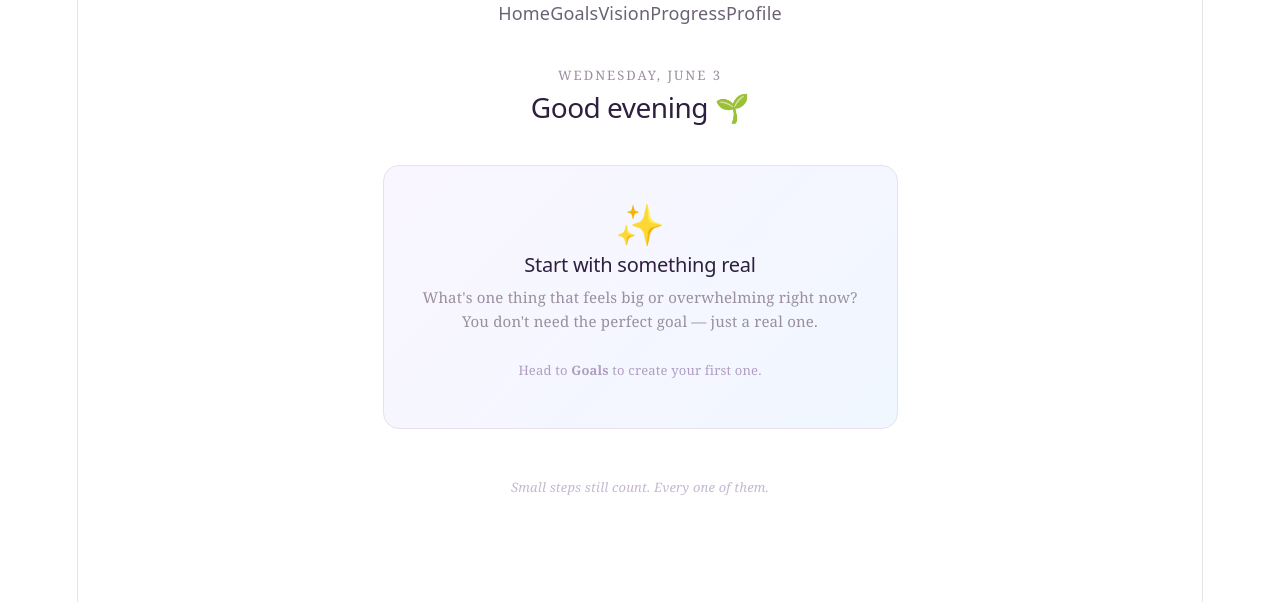
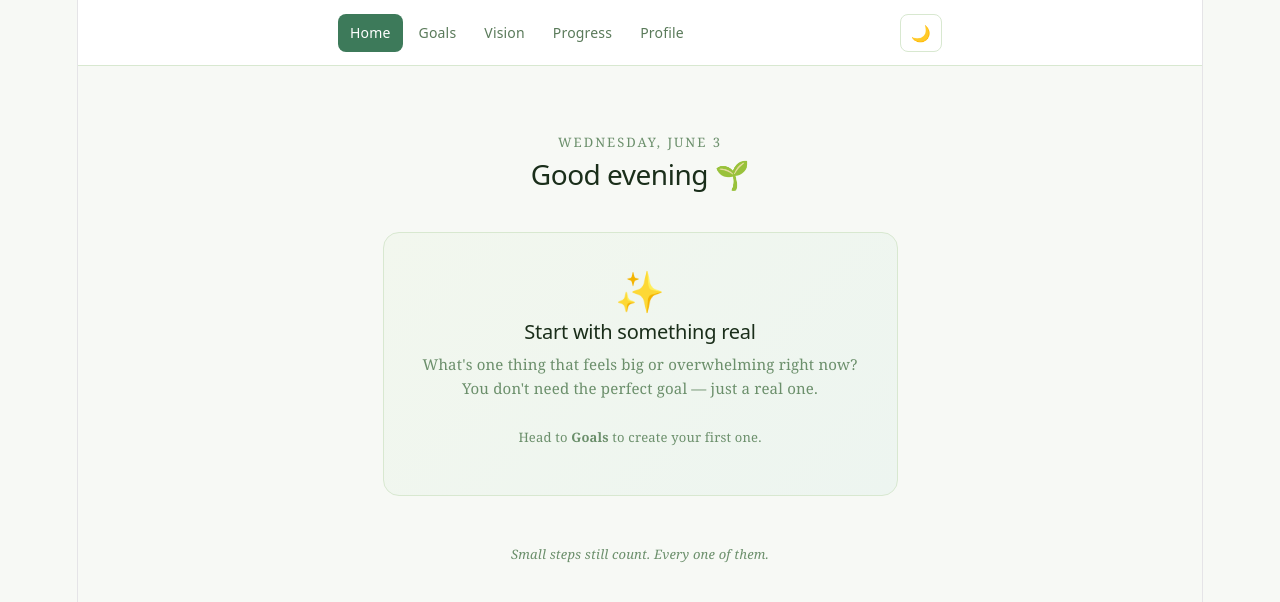
Before and after one commit to sunitajp955-a11y/tinysteps, a React (Vite) app: page / in a window 1280 px wide. Shown: the top 602 px of the page. Built offline with nearby package versions, Linux system fonts and the light colour scheme.

Commit message:
add sage/green theme with light/dark toggle

```diff
--- a/src/App.jsx
+++ b/src/App.jsx
@@ -1,4 +1,4 @@
-import { useState } from 'react';
+import { useState, useEffect } from 'react';
 import { DataProvider } from './data/DataContext';
 import HomeScreen from './components/screens/HomeScreen';
 import GoalsScreen from './components/screens/GoalsScreen';
@@ -7,8 +7,67 @@ import ProgressScreen from './components/screens/ProgressScreen';
 import ProfileScreen from './components/screens/ProfileScreen';
 import './App.css';
 
+const themes = {
+  light: {
+    '--ts-bg': '#f7f9f5',
+    '--ts-card': '#ffffff',
+    '--ts-card-alt': 'linear-gradient(135deg, #f2f7ee, #edf5f0)',
+    '--ts-border': '#d8e8d0',
+    '--ts-heading': '#1a2e1a',
+    '--ts-muted': '#6b8f6b',
+    '--ts-accent': 'linear-gradient(90deg, #5a9e6f, #3d7a5a)',
+    '--ts-accent-text': '#3d7a5a',
+    '--ts-track': '#d8e8d0',
+    '--ts-btn': '#3d7a5a',
+    '--ts-step-bg': 'linear-gradient(135deg, #f2f7ee, #eaf4ec)',
+    '--ts-step-border': '#b8d8c0',
+    '--ts-done-bg': 'linear-gradient(135deg, #eafaf1, #d5f5e3)',
+    '--ts-done-border': '#a3d9b1',
+    '--ts-done-btn': '#2e7d52',
+    '--ts-nav-bg': '#ffffff',
+    '--ts-nav-border': '#d8e8d0',
+    '--ts-nav-active': '#3d7a5a',
+    '--ts-nav-active-text': '#ffffff',
+    '--ts-nav-text': '#5a7a5a',
+    '--ts-body-bg': '#f7f9f5',
+  },
+  dark: {
+    '--ts-bg': '#0f1a0f',
+    '--ts-card': '#1a2e1a',
+    '--ts-card-alt': 'linear-gradient(135deg, #1a2e1a, #162614)',
+    '--ts-border': '#2d4a2d',
+    '--ts-heading': '#d4e8d0',
+    '--ts-muted': '#7aaa7a',
+    '--ts-accent': 'linear-gradient(90deg, #5a9e6f, #3d7a5a)',
+    '--ts-accent-text': '#7acc8a',
+    '--ts-track': '#2d4a2d',
+    '--ts-btn': '#4a8a5a',
+    '--ts-step-bg': 'linear-gradient(135deg, #1a2e1a, #1e3320)',
+    '--ts-step-border': '#3a5a3a',
+    '--ts-done-bg': 'linear-gradient(135deg, #1a3a2a, #1e4030)',
+    '--ts-done-border': '#3a6a4a',
+    '--ts-done-btn': '#3a7a4a',
+    '--ts-nav-bg': '#111e11',
+    '--ts-nav-border': '#2d4a2d',
+    '--ts-nav-active': '#4a8a5a',
+    '--ts-nav-active-text': '#ffffff',
+    '--ts-nav-text': '#7aaa7a',
+    '--ts-body-bg': '#0f1a0f',
+  },
+};
+
 function AppContent() {
   const [currentScreen, setCurrentScreen] = useState('home');
+  const [theme, setTheme] = useState(() => localStorage.getItem('ts-theme') || 'light');
+
+  useEffect(() => {
+    const vars = themes[theme];
+    Object.entries(vars).forEach(([key, val]) => {
+      document.documentElement.style.setProperty(key, val);
+    });
+    document.body.style.background = themes[theme]['--ts-body-bg'];
+    localStorage.setItem('ts-theme', theme);
+  }, [theme]);
 
   const screens = {
     home: HomeScreen,
@@ -20,64 +79,66 @@ function AppContent() {
 
   const CurrentScreen = screens[currentScreen];
 
+  const navItems = [
+    { key: 'home', label: 'Home' },
+    { key: 'goals', label: 'Goals' },
+    { key: 'visionBoard', label: 'Vision' },
+    { key: 'progress', label: 'Progress' },
+    { key: 'profile', label: 'Profile' },
+  ];
+
   return (
-    <div className="min-h-screen bg-white">
-      <nav className="border-b border-calm-100 bg-white sticky top-0 z-50">
-        <div className="max-w-4xl mx-auto px-4 py-3 flex items-center gap-1">
+    <div style={{ minHeight: '100vh', background: 'var(--ts-body-bg)', transition: 'background 0.3s ease' }}>
+      <nav style={{
+        borderBottom: '1px solid var(--ts-nav-border)',
+        background: 'var(--ts-nav-bg)',
+        position: 'sticky',
+        top: 0,
+        zIndex: 50,
+        transition: 'background 0.3s ease',
+      }}>
+        <div style={{ maxWidth: 640, margin: '0 auto', padding: '0.75rem 1rem', display: 'flex', alignItems: 'center', gap: 4 }}>
+          {navItems.map(item => (
+            <button
+              key={item.key}
+              onClick={() => setCurrentScreen(item.key)}
+              style={{
+                padding: '6px 12px',
+                borderRadius: 8,
+                fontSize: 14,
+                fontWeight: 500,
+                border: 'none',
+                cursor: 'pointer',
+                transition: 'all 0.2s ease',
+                background: currentScreen === item.key ? 'var(--ts-nav-active)' : 'transparent',
+                color: currentScreen === item.key ? 'var(--ts-nav-active-text)' : 'var(--ts-nav-text)',
+              }}
+            >
+              {item.label}
+            </button>
+          ))}
+
           <button
-            onClick={() => setCurrentScreen('home')}
-            className={`px-3 py-2 rounded text-sm font-medium transition-colors ${
-              currentScreen === 'home'
-                ? 'bg-calm-500 text-white'
-                : 'text-calm-700 hover:bg-calm-50'
-            }`}
+            onClick={() => setTheme(t => t === 'light' ? 'dark' : 'light')}
+            style={{
+              marginLeft: 'auto',
+              background: 'transparent',
+              border: '1px solid var(--ts-border)',
+              borderRadius: 8,
+              padding: '5px 10px',
+              cursor: 'pointer',
+              fontSize: 16,
+              color: 'var(--ts-nav-text)',
+              transition: 'all 0.2s ease',
+            }}
+            title="Toggle theme"
           >
-            Home
-          </button>
-          <button
-            onClick={() => setCurrentScreen('goals')}
-            className={`px-3 py-2 rounded text-sm font-medium transition-colors ${
-              currentScreen === 'goals'
-                ? 'bg-calm-500 text-white'
-                : 'text-calm-700 hover:bg-calm-50'
-            }`}
-          >
-            Goals
-          </button>
-          <button
-            onClick={() => setCurrentScreen('visionBoard')}
-            className={`px-3 py-2 rounded text-sm font-medium transition-colors ${
-              currentScreen === 'visionBoard'
-                ? 'bg-calm-500 text-white'
-                : 'text-calm-700 hover:bg-calm-50'
-            }`}
-          >
-            Vision
-          </button>
-          <button
-            onClick={() => setCurrentScreen('progress')}
-            className={`px-3 py-2 rounded text-sm font-medium transition-colors ${
-              currentScreen === 'progress'
-                ? 'bg-calm-500 text-white'
-                : 'text-calm-700 hover:bg-calm-50'
-            }`}
-          >
-            Progress
-          </button>
-          <button
-            onClick={() => setCurrentScreen('profile')}
-            className={`px-3 py-2 rounded text-sm font-medium transition-colors ml-auto ${
-              currentScreen === 'profile'
-                ? 'bg-calm-500 text-white'
-                : 'text-calm-700 hover:bg-calm-50'
-            }`}
-          >
-            Profile
+            {theme === 'light' ? '🌙' : '☀️'}
           </button>
         </div>
       </nav>
 
-      <main className="max-w-4xl mx-auto px-4 py-6">
+      <main style={{ maxWidth: 640, margin: '0 auto', padding: '1.5rem 1rem' }}>
         {CurrentScreen && <CurrentScreen />}
       </main>
     </div>
--- a/src/components/screens/HomeScreen.jsx
+++ b/src/components/screens/HomeScreen.jsx
@@ -46,57 +46,57 @@ export default function HomeScreen() {
   return (
     <div style={{ fontFamily: "'Georgia', 'Times New Roman', serif", maxWidth: 560, margin: '0 auto', padding: '2rem 1.25rem' }}>
       <div style={{ marginBottom: '2.5rem' }}>
-        <p style={{ color: '#9b8ea0', fontSize: 13, letterSpacing: 2, textTransform: 'uppercase', margin: 0 }}>
+        <p style={{ color: 'var(--ts-muted)', fontSize: 13, letterSpacing: 2, textTransform: 'uppercase', margin: 0 }}>
           {new Date().toLocaleDateString('en-US', { weekday: 'long', month: 'long', day: 'numeric' })}
         </p>
-        <h1 style={{ fontSize: 28, fontWeight: 400, color: '#2d1f3d', margin: '6px 0 0', letterSpacing: -0.5 }}>
+        <h1 style={{ fontSize: 28, fontWeight: 400, color: 'var(--ts-heading)', margin: '6px 0 0', letterSpacing: -0.5 }}>
           {getGreeting()} 🌱
         </h1>
       </div>
 
       {goals.length === 0 ? (
-        <div style={{ background: 'linear-gradient(135deg, #faf6ff 0%, #f0f7ff 100%)', border: '1px solid #e8e0f0', borderRadius: 16, padding: '2.5rem 2rem', textAlign: 'center' }}>
+        <div style={{ background: 'var(--ts-card-alt)', border: '1px solid var(--ts-border)', borderRadius: 16, padding: '2.5rem 2rem', textAlign: 'center' }}>
           <div style={{ fontSize: 40, marginBottom: 16 }}>✨</div>
-          <h2 style={{ fontSize: 20, fontWeight: 400, color: '#2d1f3d', margin: '0 0 8px' }}>Start with something real</h2>
-          <p style={{ color: '#9b8ea0', fontSize: 15, lineHeight: 1.6, margin: '0 0 24px' }}>
+          <h2 style={{ fontSize: 20, fontWeight: 400, color: 'var(--ts-heading)', margin: '0 0 8px' }}>Start with something real</h2>
+          <p style={{ color: 'var(--ts-muted)', fontSize: 15, lineHeight: 1.6, margin: '0 0 24px' }}>
             What's one thing that feels big or overwhelming right now? You don't need the perfect goal — just a real one.
           </p>
-          <p style={{ color: '#b09ec0', fontSize: 13, margin: 0 }}>Head to <strong>Goals</strong> to create your first one.</p>
+          <p style={{ color: 'var(--ts-muted)', fontSize: 13, margin: 0 }}>Head to <strong>Goals</strong> to create your first one.</p>
         </div>
       ) : (
         <>
           {currentGoal && (
             <div style={{ marginBottom: '1.5rem' }}>
-              <p style={{ color: '#9b8ea0', fontSize: 12, letterSpacing: 1.5, textTransform: 'uppercase', margin: '0 0 8px' }}>Current focus</p>
-              <div style={{ background: '#fff', border: '1px solid #e8e0f0', borderRadius: 14, padding: '1.25rem 1.5rem' }}>
-                <h2 style={{ fontSize: 18, fontWeight: 500, color: '#2d1f3d', margin: '0 0 6px' }}>{currentGoal.title}</h2>
+              <p style={{ color: 'var(--ts-muted)', fontSize: 12, letterSpacing: 1.5, textTransform: 'uppercase', margin: '0 0 8px' }}>Current focus</p>
+              <div style={{ background: 'var(--ts-card)', border: '1px solid var(--ts-border)', borderRadius: 14, padding: '1.25rem 1.5rem' }}>
+                <h2 style={{ fontSize: 18, fontWeight: 500, color: 'var(--ts-heading)', margin: '0 0 6px' }}>{currentGoal.title}</h2>
                 {currentGoal.why && (
-                  <p style={{ color: '#9b8ea0', fontSize: 14, margin: '0 0 16px', fontStyle: 'italic', lineHeight: 1.5 }}>"{currentGoal.why}"</p>
+                  <p style={{ color: 'var(--ts-muted)', fontSize: 14, margin: '0 0 16px', fontStyle: 'italic', lineHeight: 1.5 }}>"{currentGoal.why}"</p>
                 )}
                 <div style={{ display: 'flex', alignItems: 'center', gap: 10 }}>
-                  <div style={{ flex: 1, height: 4, background: '#f0eaf8', borderRadius: 4, overflow: 'hidden' }}>
-                    <div style={{ height: '100%', width: `${progress}%`, background: 'linear-gradient(90deg, #c084fc, #818cf8)', borderRadius: 4, transition: 'width 0.6s ease' }} />
+                  <div style={{ flex: 1, height: 4, background: 'var(--ts-track)', borderRadius: 4, overflow: 'hidden' }}>
+                    <div style={{ height: '100%', width: `${progress}%`, background: 'var(--ts-accent)', borderRadius: 4, transition: 'width 0.6s ease' }} />
                   </div>
-                  <span style={{ color: '#9b8ea0', fontSize: 12, whiteSpace: 'nowrap' }}>{progress}% of steps</span>
+                  <span style={{ color: 'var(--ts-muted)', fontSize: 12, whiteSpace: 'nowrap' }}>{progress}% of steps</span>
                 </div>
               </div>
             </div>
           )}
 
           <div style={{ marginBottom: '1.5rem' }}>
-            <p style={{ color: '#9b8ea0', fontSize: 12, letterSpacing: 1.5, textTransform: 'uppercase', margin: '0 0 8px' }}>Today's tiny step</p>
+            <p style={{ color: 'var(--ts-muted)', fontSize: 12, letterSpacing: 1.5, textTransform: 'uppercase', margin: '0 0 8px' }}>Today's tiny step</p>
             {todayStep ? (
-              <div style={{ background: stepDone ? 'linear-gradient(135deg, #f0fff4, #e8f5e9)' : 'linear-gradient(135deg, #faf6ff, #f5f0ff)', border: `1px solid ${stepDone ? '#a7f3d0' : '#ddd6f3'}`, borderRadius: 14, padding: '1.25rem 1.5rem', transition: 'all 0.4s ease' }}>
-                <p style={{ fontSize: 16, color: '#2d1f3d', margin: '0 0 16px', lineHeight: 1.5 }}>{todayStep.title}</p>
+              <div style={{ background: stepDone ? 'var(--ts-done-bg)' : 'var(--ts-step-bg)', border: `1px solid ${stepDone ? 'var(--ts-done-border)' : 'var(--ts-step-border)'}`, borderRadius: 14, padding: '1.25rem 1.5rem', transition: 'all 0.4s ease' }}>
+                <p style={{ fontSize: 16, color: 'var(--ts-heading)', margin: '0 0 16px', lineHeight: 1.5 }}>{todayStep.title}</p>
                 {todayStep.description && (
-                  <p style={{ fontSize: 14, color: '#9b8ea0', margin: '0 0 16px', lineHeight: 1.5 }}>{todayStep.description}</p>
+                  <p style={{ fontSize: 14, color: 'var(--ts-muted)', margin: '0 0 16px', lineHeight: 1.5 }}>{todayStep.description}</p>
                 )}
-                <button onClick={() => completeStep(todayStep)} style={{ background: stepDone ? '#10b981' : '#7c3aed', color: '#fff', border: 'none', borderRadius: 8, padding: '8px 18px', fontSize: 14, cursor: 'pointer', transition: 'background 0.3s ease' }}>
+                <button onClick={() => completeStep(todayStep)} style={{ background: stepDone ? 'var(--ts-done-btn)' : 'var(--ts-btn)', color: '#fff', border: 'none', borderRadius: 8, padding: '8px 18px', fontSize: 14, cursor: 'pointer', transition: 'background 0.3s ease' }}>
                   {stepDone ? '✓ Done!' : 'Mark complete'}
                 </button>
               </div>
             ) : (
-              <div style={{ background: '#faf9fb', border: '1px solid #e8e0f0', borderRadius: 14, padding: '1.25rem 1.5rem', color: '#9b8ea0', fontSize: 15 }}>
+              <div style={{ background: 'var(--ts-card)', border: '1px solid var(--ts-border)', borderRadius: 14, padding: '1.25rem 1.5rem', color: 'var(--ts-muted)', fontSize: 15 }}>
                 {currentGoal ? currentGoal.tinySteps.length === 0 ? 'No tiny steps yet — add some in Goals to get started.' : '🎉 All steps are done. Great work!' : 'Select a goal to see your steps here.'}
               </div>
             )}
@@ -108,19 +108,19 @@ export default function HomeScreen() {
               { label: 'Steps done', value: goals.reduce((acc, g) => acc + g.tinySteps.filter(s => s.status === 'completed').length, 0) },
               { label: 'Total steps', value: goals.reduce((acc, g) => acc + g.tinySteps.length, 0) },
             ].map(stat => (
-              <div key={stat.label} style={{ background: '#fff', border: '1px solid #e8e0f0', borderRadius: 12, padding: '1rem', textAlign: 'center' }}>
-                <p style={{ fontSize: 24, fontWeight: 500, color: '#7c3aed', margin: '0 0 4px' }}>{stat.value}</p>
-                <p style={{ fontSize: 12, color: '#9b8ea0', margin: 0 }}>{stat.label}</p>
+              <div key={stat.label} style={{ background: 'var(--ts-card)', border: '1px solid var(--ts-border)', borderRadius: 12, padding: '1rem', textAlign: 'center' }}>
+                <p style={{ fontSize: 24, fontWeight: 500, color: 'var(--ts-accent-text)', margin: '0 0 4px' }}>{stat.value}</p>
+                <p style={{ fontSize: 12, color: 'var(--ts-muted)', margin: 0 }}>{stat.label}</p>
               </div>
             ))}
           </div>
 
           {activeGoals.length > 1 && (
             <div>
-              <p style={{ color: '#9b8ea0', fontSize: 12, letterSpacing: 1.5, textTransform: 'uppercase', margin: '0 0 8px' }}>Other goals</p>
+              <p style={{ color: 'var(--ts-muted)', fontSize: 12, letterSpacing: 1.5, textTransform: 'uppercase', margin: '0 0 8px' }}>Other goals</p>
               <div style={{ display: 'flex', flexDirection: 'column', gap: 8 }}>
                 {activeGoals.filter(g => g.id !== currentGoal?.id).map(goal => (
-                  <button key={goal.id} onClick={() => dispatch({ type: actions.SET_CURRENT_GOAL, payload: goal.id })} style={{ background: '#fff', border: '1px solid #e8e0f0', borderRadius: 10, padding: '0.875rem 1.25rem', textAlign: 'left', cursor: 'pointer', color: '#2d1f3d', fontSize: 15 }}>
+                  <button key={goal.id} onClick={() => dispatch({ type: actions.SET_CURRENT_GOAL, payload: goal.id })} style={{ background: 'var(--ts-card)', border: '1px solid var(--ts-border)', borderRadius: 10, padding: '0.875rem 1.25rem', textAlign: 'left', cursor: 'pointer', color: 'var(--ts-heading)', fontSize: 15 }}>
                     {goal.title}
                   </button>
                 ))}
@@ -130,7 +130,7 @@ export default function HomeScreen() {
         </>
       )}
 
-      <p style={{ color: '#c4b8d0', fontSize: 13, textAlign: 'center', marginTop: '2.5rem', fontStyle: 'italic' }}>
+      <p style={{ color: 'var(--ts-muted)', fontSize: 13, textAlign: 'center', marginTop: '2.5rem', fontStyle: 'italic' }}>
         Small steps still count. Every one of them.
       </p>
     </div>
```
